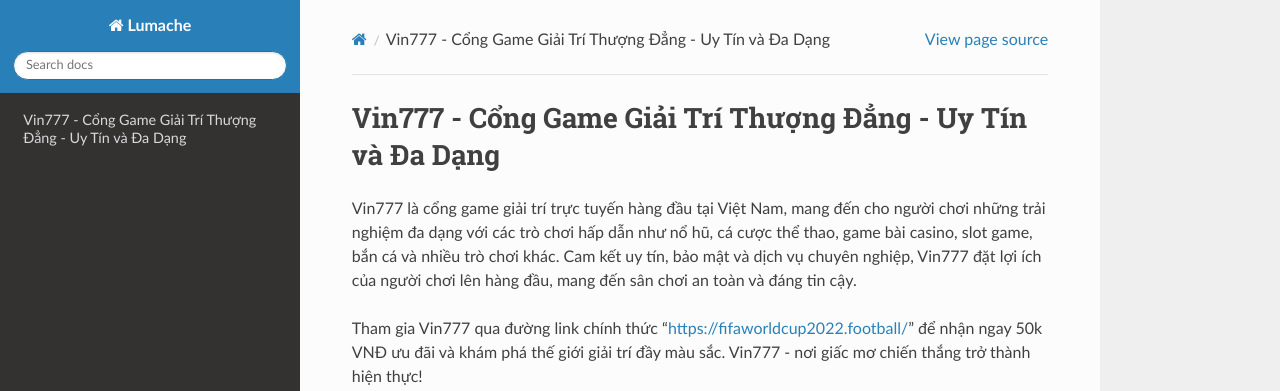
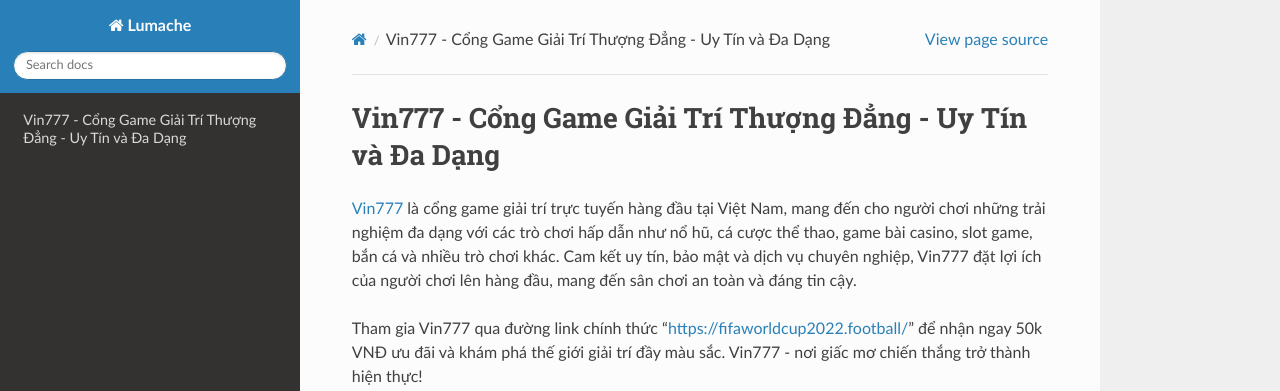
Before and after one commit to p8ebermouc/vin777thegioigiaitri, a Sphinx documentation site: the page built from docs/source/index.rst, in a window 1280 px wide. Shown: the top 391 px of the page. Built offline with Sphinx 7.4.7 and the Read the Docs theme 3.1.0, drawn with Linux system fonts in a browser that asks for light colours; part of the change alters nothing that is shown.

```diff
--- a/docs/source/index.rst
+++ b/docs/source/index.rst
@@ -1,7 +1,7 @@
 Vin777 - Cổng Game Giải Trí Thượng Đẳng - Uy Tín và Đa Dạng
 ===================================
 
-Vin777 là cổng game giải trí trực tuyến hàng đầu tại Việt Nam, mang đến cho người chơi những trải nghiệm đa dạng với các trò chơi hấp dẫn như nổ hũ, cá cược thể thao, game bài casino, slot game, bắn cá và nhiều trò chơi khác. Cam kết uy tín, bảo mật và dịch vụ chuyên nghiệp, Vin777 đặt lợi ích của người chơi lên hàng đầu, mang đến sân chơi an toàn và đáng tin cậy.
+`Vin777 <https://fifaworldcup2022.football/>`_ là cổng game giải trí trực tuyến hàng đầu tại Việt Nam, mang đến cho người chơi những trải nghiệm đa dạng với các trò chơi hấp dẫn như nổ hũ, cá cược thể thao, game bài casino, slot game, bắn cá và nhiều trò chơi khác. Cam kết uy tín, bảo mật và dịch vụ chuyên nghiệp, Vin777 đặt lợi ích của người chơi lên hàng đầu, mang đến sân chơi an toàn và đáng tin cậy.
 
 Tham gia Vin777 qua đường link chính thức “https://fifaworldcup2022.football/” để nhận ngay 50k VNĐ ưu đãi và khám phá thế giới giải trí đầy màu sắc. Vin777 - nơi giấc mơ chiến thắng trở thành hiện thực!
 
```
